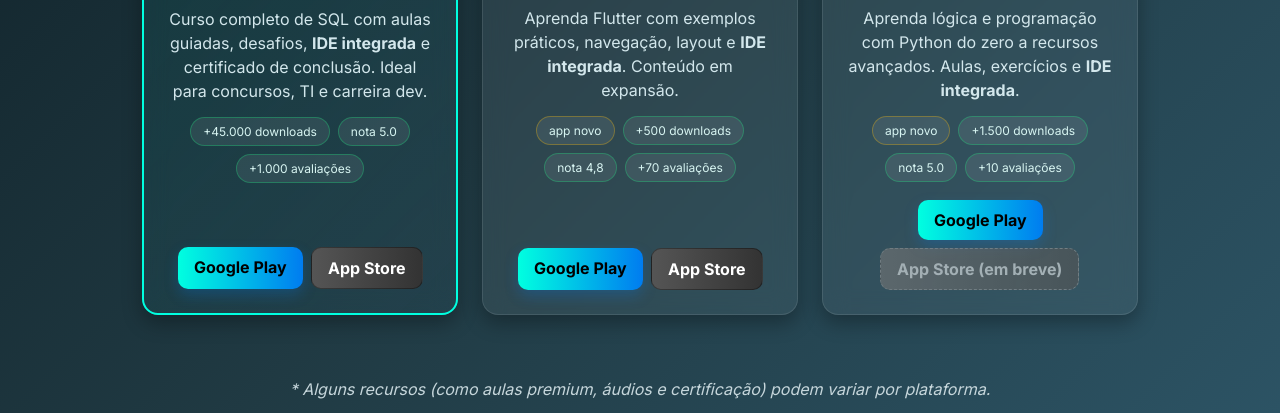
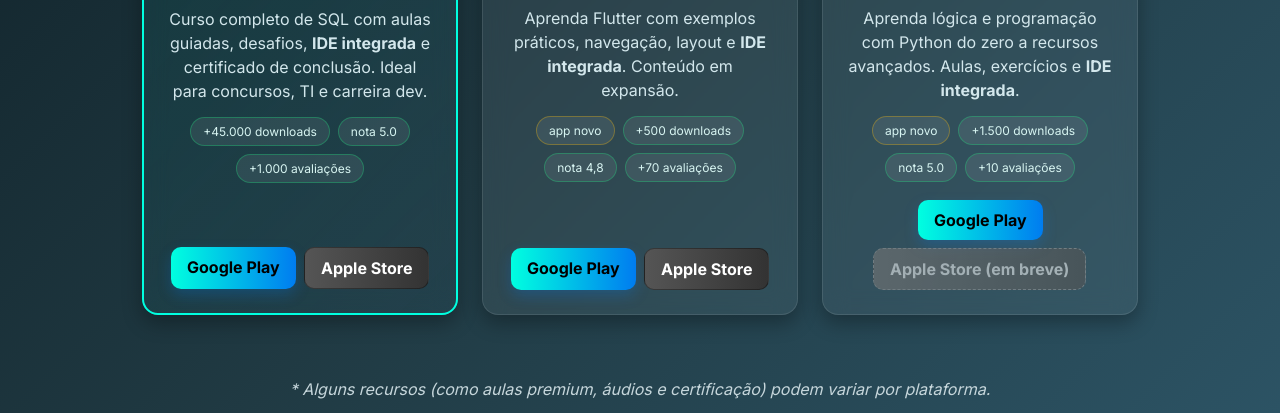
Before and after one commit to AirtonFreitas/devlearningapps.github.io, a plain HTML site: page index.html in a window 1280 px wide. Shown: the part 387-800 px from the top of the page. Drawn offline with Linux system fonts and the light colour scheme.

Commit message:
Update index.html

```diff
--- a/index.html
+++ b/index.html
@@ -5,12 +5,12 @@
   <meta name="viewport" content="width=device-width, initial-scale=1.0" />
 
   <title>DevLearning Apps — Aprendendo SQL, Python e Flutter</title>
-  <meta name="description" content="Aprenda SQL, Python e Flutter de forma prática e objetiva. Apps com aulas, desafios, IDE integrada, áudios e certificados. Disponível no Google Play e App Store.">
+  <meta name="description" content="Aprenda SQL, Python e Flutter de forma prática e objetiva. Apps com aulas, desafios, IDE integrada, áudios e certificados. Disponível no Google Play e Apple Store.">
   <meta name="keywords" content="Aprendendo SQL, Aprendendo Python, Aprendendo Flutter, DevLearning Apps, apps educacionais, aprender programação, Flutter, SQL, Python">
 
   <!-- Open Graph -->
   <meta property="og:title" content="DevLearning Apps — Aprendendo SQL, Python e Flutter">
-  <meta property="og:description" content="Aulas, desafios, IDE integrada e certificados. Baixe agora no Google Play e App Store.">
+  <meta property="og:description" content="Aulas, desafios, IDE integrada e certificados. Baixe agora no Google Play e Apple Store.">
   <meta property="og:type" content="website">
   <meta property="og:url" content="https://devlearningapps.com/">
   <meta property="og:image" content="https://airtonfreitas.github.io/devlearningapps.github.io/dev_learning.png">
@@ -18,7 +18,7 @@
   <!-- Twitter Card -->
   <meta name="twitter:card" content="summary_large_image">
   <meta name="twitter:title" content="DevLearning Apps — Aprendendo SQL, Python e Flutter">
-  <meta name="twitter:description" content="Aulas, desafios, IDE integrada e certificados. Baixe agora no Google Play e App Store.">
+  <meta name="twitter:description" content="Aulas, desafios, IDE integrada e certificados. Baixe agora no Google Play e Apple Store.">
   <meta name="twitter:image" content="https://airtonfreitas.github.io/devlearningapps.github.io/dev_learning.png">
 
   <link rel="icon" href="https://airtonfreitas.github.io/devlearningapps.github.io/dev_learning.png" />
@@ -160,8 +160,8 @@
         <div class="buttons">
           <a class="btn btn-gp" aria-label="Abrir Aprendendo SQL no Google Play"
              href="https://play.google.com/store/apps/details?id=com.airtonsiq.aprendendosql" target="_blank" rel="noopener">Google Play</a>
-          <a class="btn btn-ios" aria-label="Abrir Aprendendo SQL na App Store"
-             href="https://apps.apple.com/us/app/aprendendo-sql/id6744893043" target="_blank" rel="noopener">App Store</a>
+          <a class="btn btn-ios" aria-label="Abrir Aprendendo SQL na Apple Store"
+             href="https://apps.apple.com/us/app/aprendendo-sql/id6744893043" target="_blank" rel="noopener">Apple Store</a>
         </div>
       </article>
 
@@ -181,8 +181,8 @@
         <div class="buttons">
           <a class="btn btn-gp" aria-label="Abrir Aprendendo Flutter no Google Play"
              href="https://play.google.com/store/apps/details?id=com.airtonsiq.aprendendoflutter" target="_blank" rel="noopener">Google Play</a>
-          <a class="btn btn-ios" aria-label="Abrir Aprendendo Flutter na App Store"
-             href="https://apps.apple.com/us/app/aprendendo-flutter/id6746683178" target="_blank" rel="noopener">App Store</a>
+          <a class="btn btn-ios" aria-label="Abrir Aprendendo Flutter na Apple Store"
+             href="https://apps.apple.com/us/app/aprendendo-flutter/id6746683178" target="_blank" rel="noopener">Apple Store</a>
         </div>
       </article>
 
@@ -202,7 +202,7 @@
         <div class="buttons">
           <a class="btn btn-gp" aria-label="Abrir Aprendendo Python no Google Play"
              href="https://play.google.com/store/apps/details?id=com.airtonsiq.aprendendopyhton" target="_blank" rel="noopener">Google Play</a>
-          <span class="btn btn-disabled" aria-disabled="true" title="Em breve na App Store">App Store (em breve)</span>
+          <span class="btn btn-disabled" aria-disabled="true" title="Em breve na Apple Store">Apple Store (em breve)</span>
         </div>
       </article>
 
```
